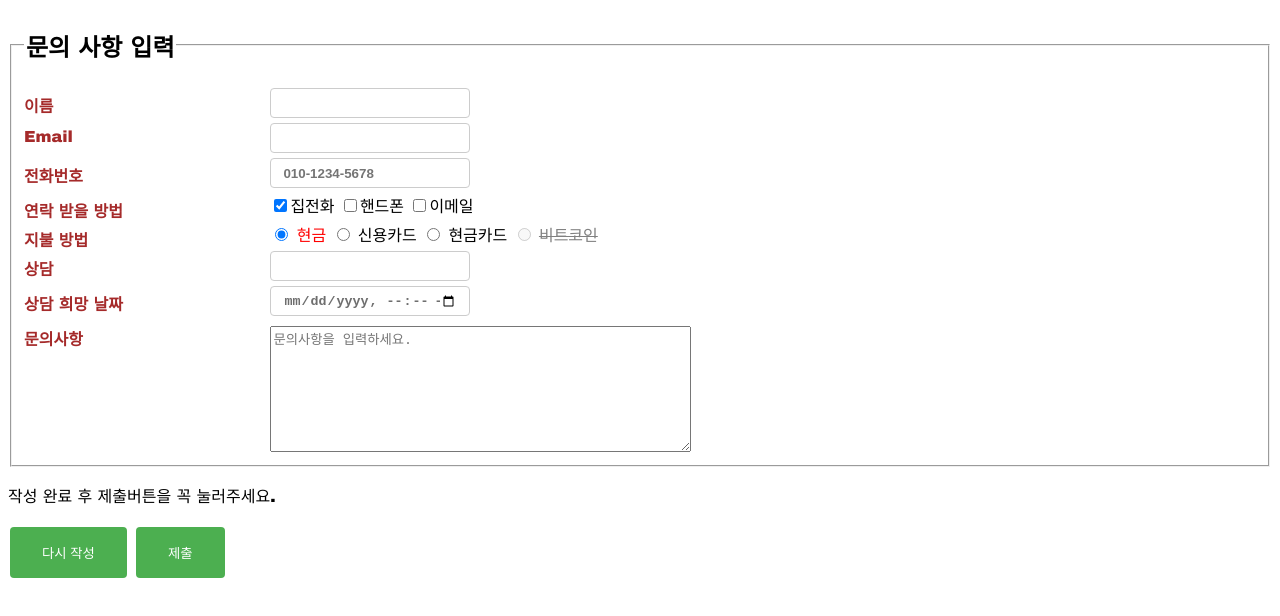
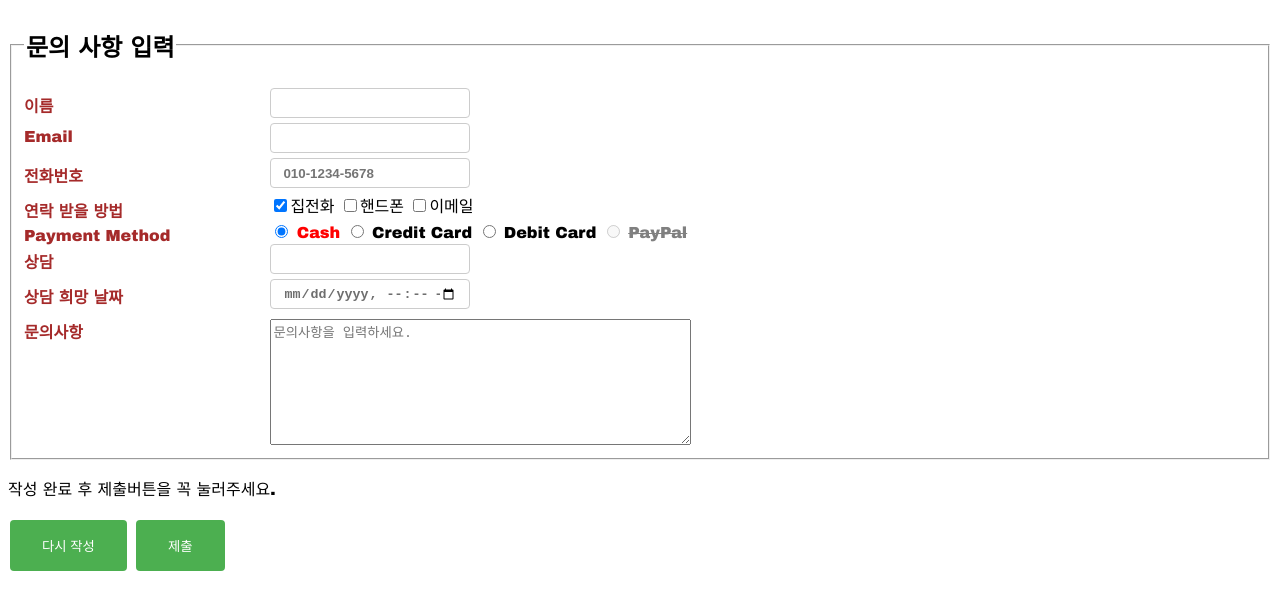
Before and after one commit to GingerPants/Jihae.Rubeque_Profile, a plain HTML site: page form.html in a window 1280 px wide. Drawn offline with Linux system fonts and the light colour scheme.

Commit message:
Update form.html

```diff
--- a/form.html
+++ b/form.html
@@ -85,15 +85,15 @@
         </div>
 
         <div class="row">
-          <div class="col-25"> 지불 방법 </div>
+          <div class="col-25"> Payment Method </div>
         <input type="radio" name="chk" value="cash" checked>
-        <span>현금</span>
+        <span>Cash</span>
         <input type="radio" name="chk" value="credit_card">
-        <span>신용카드</span>
+        <span>Credit Card</span>
         <input type="radio" name="chk" value="debit_card">
-        <span>현금카드</span>
+        <span>Debit Card</span>
         <input type="radio" name="gender" value="neuter" disabled>
-        <span>비트코인</span>
+        <span>PayPal</span>
         <br/>
       </div>
 
```
